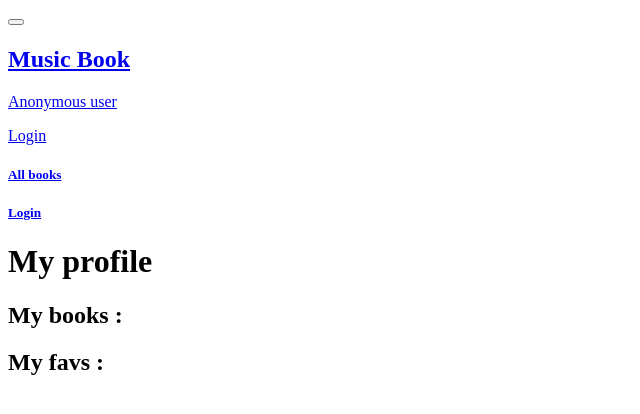
After one commit to Yoann-VINCENT/music-book, a Symfony app: template templates/profile/myProfile.html.twig in a window 1280 px wide. The commit adds this page. Shown: the top 414 px of the page, without its empty margins (0-640 px from the left). Run offline with Twig, Linux system fonts and the light colour scheme; the template is opened without the code that fills it, so the values that code supplies are empty; some libraries are stand-ins or nearby versions.

Commit message:
add my profile page and method

```diff
--- a/assets/styles/book.scss
+++ b/assets/styles/book.scss
@@ -33,6 +33,7 @@
   transform-style: preserve-3d;
   perspective: 2000px;
   width: 70%;
+  max-width: 400px;
 }
 
 .inner-book:before {
--- a/templates/_navbar.html.twig
+++ b/templates/_navbar.html.twig
@@ -5,11 +5,19 @@
     <a href="{{ path('app_home') }}"><h2 class="nav-title">Music Book</h2></a>
     <div class="flex-column">
         <p>
-            {% if app.user and app.user.pseudo %}
-            {{ app.user.pseudo }}
-            {% else %}
-                {{ app.user.email ?? 'Anonymous user' }}
-            {% endif %}
+            <a href="
+                {% if app.user %}
+                    {{ path('app_profile') }}
+                {% else %}
+                    #
+                {% endif %}"
+            >
+                {% if app.user and app.user.pseudo %}
+                    {{ app.user.pseudo }}'s profile
+                {% else %}
+                    {{ app.user.email ?? 'Anonymous user' }}
+                {% endif %}
+            </a>
         </p>
         {% if app.user %}
             <a href="{{ path('app_logout') }}"> Logout</a>
@@ -25,6 +33,7 @@
             {% if app.user %}
                 <a href="{{ path('book_new') }}"><h5 class="text-white h4">Create new</h5></a>
                 <a href="{{ path('app_logout') }}"><h5 class="text-white h4">Logout</h5></a>
+                <a href="{{ path('app_profile') }}"><h5 class="text-white h4">My profile</h5></a>
             {% else %}
                 <a href="{{ path('app_login') }}"><h5 class="text-white h4">Login</h5></a>
             {% endif %}
--- /dev/null
+++ b/templates/profile/myProfile.html.twig
@@ -0,0 +1,43 @@
+{% extends 'base.html.twig' %}
+
+{% block title %}My Profile{% endblock %}
+
+{% block body %}
+    <h1>My profile</h1>
+    <h2>My books :</h2>
+    <div class="book-container">
+        {% for book in user.books %}
+            <h3>{{ book.title }}</h3>
+            <a class="book" href="{{ path('book_show', {'slug': book.slug}) }}">
+                <div class="inner-book">
+                    <div class="img" style="padding-top: calc(1.07 * 100%)">
+                        <img src="{{ vich_uploader_asset(book, 'coverFile') }}" />
+                    </div>
+                    <div class="page"></div>
+                    <div class="page page-2"></div>
+                    <div class="page page-3"></div>
+                    <div class="page page-4"></div>
+                    <div class="page page-5"></div>
+                </div>
+            </a>
+        {% endfor %}
+    </div>
+    <h2>My favs :</h2>
+    <div class="book-container">
+        {% for book in user.fav %}
+            <h3>{{ book.title }}</h3>
+            <a class="book" href="{{ path('book_show', {'slug': book.slug}) }}">
+                <div class="inner-book">
+                    <div class="img" style="padding-top: calc(1.07 * 100%)">
+                        <img src="{{ vich_uploader_asset(book, 'coverFile') }}" />
+                    </div>
+                    <div class="page"></div>
+                    <div class="page page-2"></div>
+                    <div class="page page-3"></div>
+                    <div class="page page-4"></div>
+                    <div class="page page-5"></div>
+                </div>
+            </a>
+        {% endfor %}
+    </div>
+{% endblock %}
```
Also changed, not shown: src/Controller/DefaultController.php (+17 -0 lines), src/Entity/User.php (+7 -7 lines), README.md.
